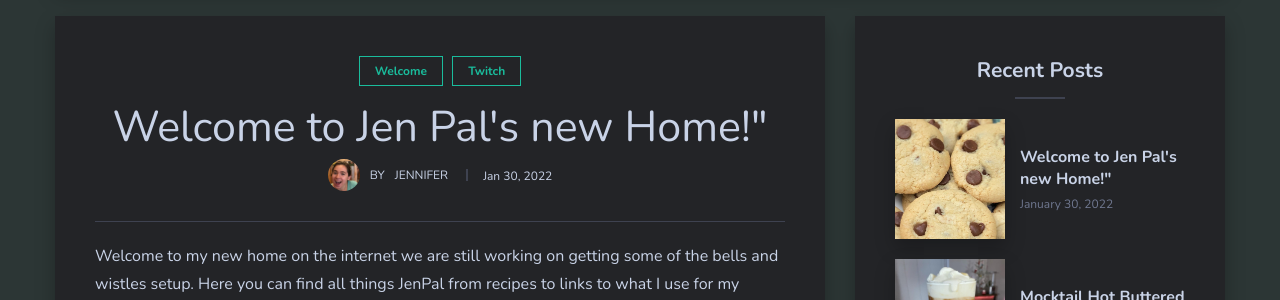
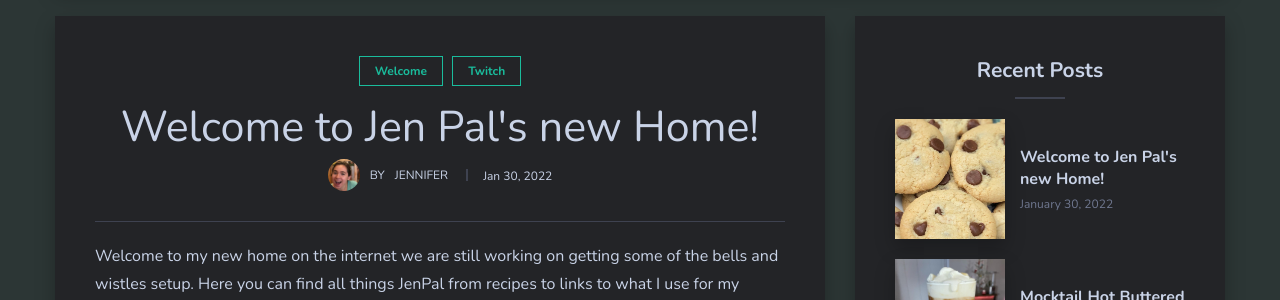
Before and after one commit to JenPalsKitchen/JenPalsKitchen.github.io, a Jekyll site: the page built from _posts/2022-01-30-welcome-to-jen-pals-new-home.md, in a window 1280 px wide. Shown: the part 709-1009 px from the top of the page. Built offline with Jekyll 4.4.1, drawn with Linux system fonts in a browser that asks for light colours.

```diff
--- a/_posts/2022-01-30-welcome-to-jen-pals-new-home.md
+++ b/_posts/2022-01-30-welcome-to-jen-pals-new-home.md
@@ -1,6 +1,6 @@
 ---
 layout: post
-title:  Welcome to Jen Pal's new Home!"
+title:  Welcome to Jen Pal's new Home!
 image:  cookies.jpg
 tags:   [Welcome, Twitch]
 ---
--- a/_sass/5-trumps/_jenpalcustom.scss
+++ b/_sass/5-trumps/_jenpalcustom.scss
@@ -13,7 +13,6 @@ $logo-dimensions: 32px;
 
 .logo-text {
     position: relative;
-    // margin-left: $logo-dimensions + $base-spacing-unit;
 
     &::before {
         display: inline-block;
@@ -35,7 +34,7 @@ $logo-dimensions: 32px;
     text-shadow: 0px 2px 5px $black;
     background: rgba(33, 33, 33, .5);
     border-radius: $base-spacing-unit;
-    margin-left: $base-spacing-unit;
+    margin: 0 $base-spacing-unit;
 }
 
 .menu-logo {
```
